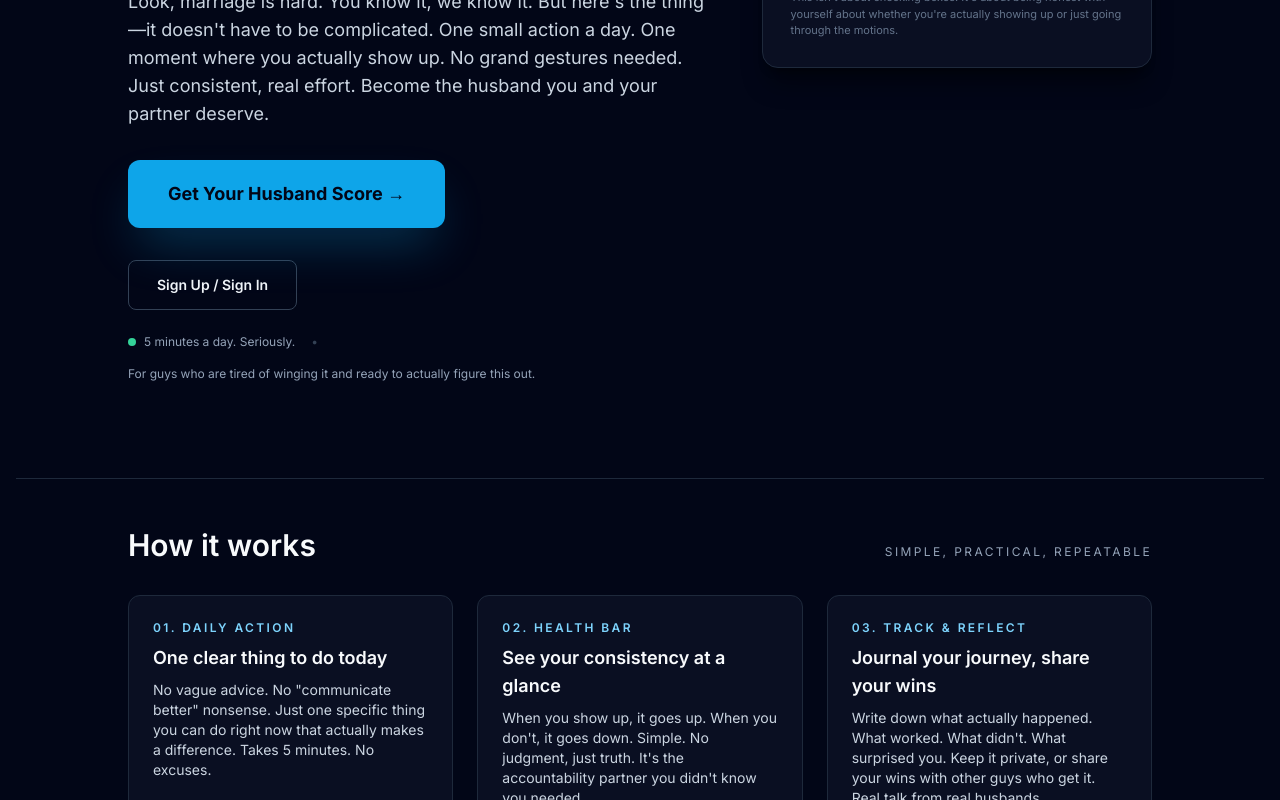
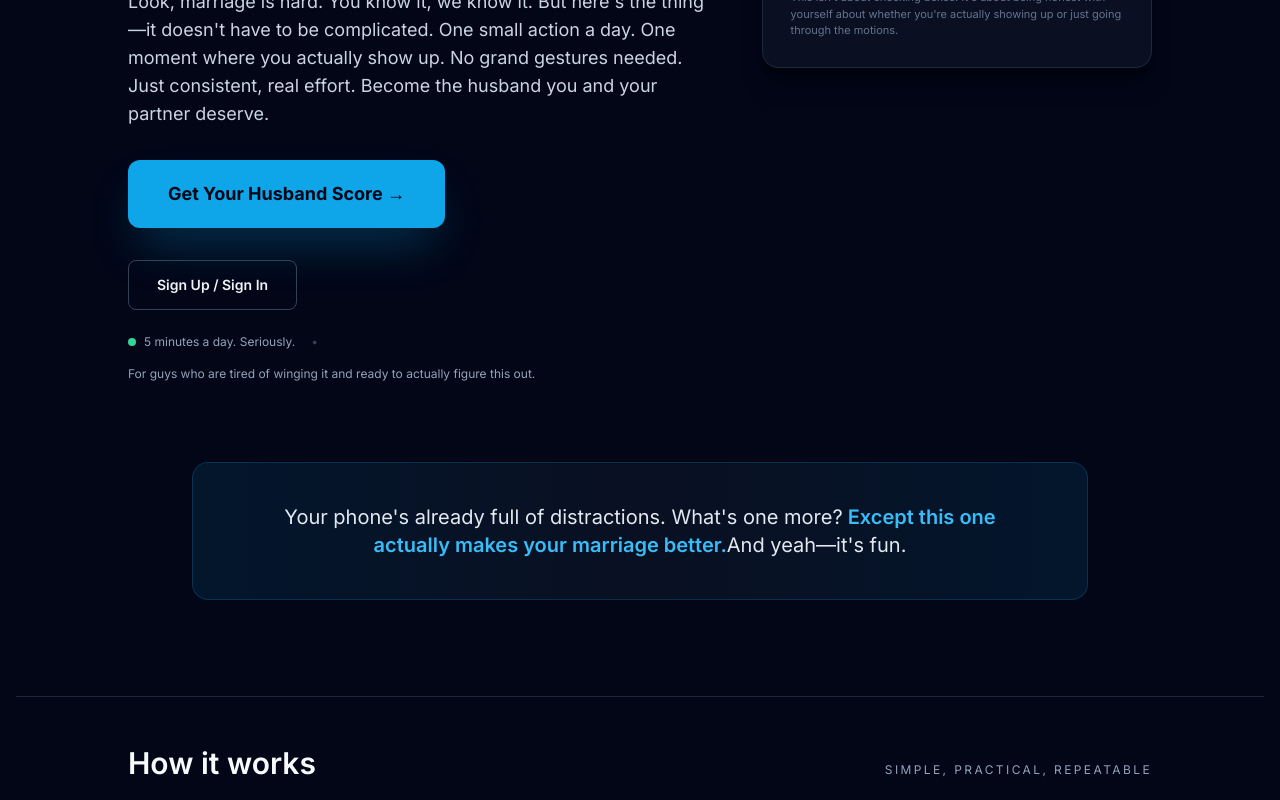
Before and after one commit to loo83gh22-droid/Husband-Daily-Tips, a Next.js app: page / in a window 1280 px wide. Shown: the part 413-1213 px from the top of the page. Built offline with nearby package versions, Linux system fonts and the light colour scheme; no server answers.

Commit message:
Add creative distraction message to landing page in Old Spice tone

```diff
--- a/app/page.tsx
+++ b/app/page.tsx
@@ -140,6 +140,19 @@ export default async function Home() {
             </p>
           </div>
         </div>
+
+        {/* Distraction Message Section */}
+        <section className="mt-20">
+          <div className="max-w-4xl mx-auto">
+            <div className="bg-gradient-to-r from-primary-500/10 via-slate-900/60 to-primary-500/10 border border-primary-500/20 rounded-2xl p-8 md:p-10 text-center">
+              <p className="text-lg md:text-xl text-slate-200 leading-relaxed max-w-3xl mx-auto">
+                Your phone&apos;s already full of distractions. What&apos;s one more?
+                <span className="text-primary-400 font-semibold"> Except this one actually makes your marriage better.</span>
+                And yeah—it&apos;s fun.
+              </p>
+            </div>
+          </div>
+        </section>
 
         {/* Features Section */}
         <section
```
